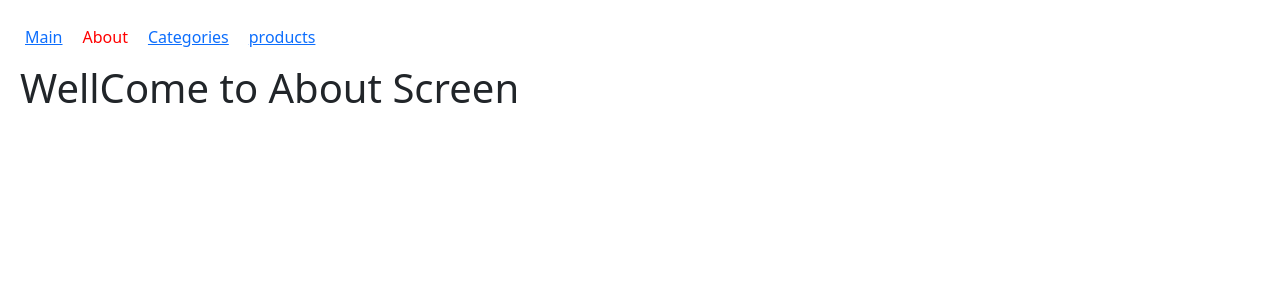
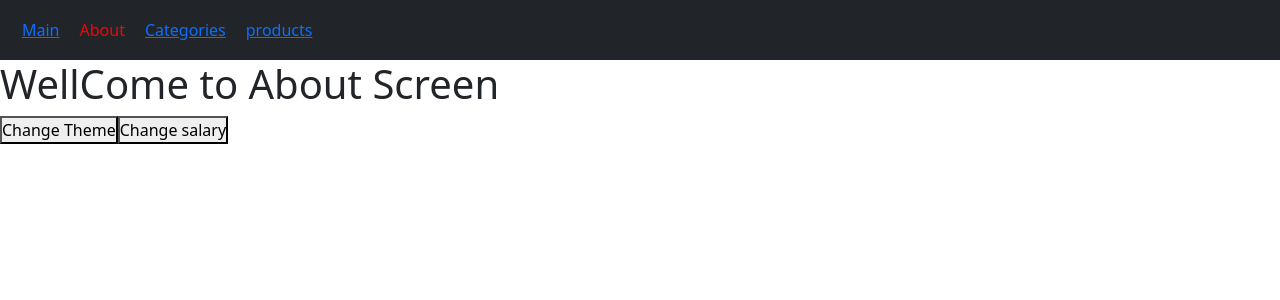
Before and after one commit to yeligandla1208/first-vite-app, a React (Vite) app: page /about in a window 1280 px wide. Shown: the top 300 px of the page. Built offline with nearby package versions, Linux system fonts and the light colour scheme.

Commit message:
state mangement

```diff
--- a/src/components/navigation-bar/nav-bar.jsx
+++ b/src/components/navigation-bar/nav-bar.jsx
@@ -1,25 +1,36 @@
 import { Link, NavLink } from "react-router-dom";
 import "./navbar-css.css"
+import { useContext } from "react";
+import { UserDetails } from "../../navigations/navigation-static";
 
 const NavBar = () => {
+  const {darkTheme} = useContext(UserDetails)
     // const linkStyle = { border:"2px solid black ", color:"red" ,textDecoration:"none", margin:"10px"}
   return (
     <>
-      <ul className="nav">
+
+<nav className={`navbar navbar-expand-sm bg-${darkTheme ? "dark": "light"} navbar-light`}>
+  <div className="container-fluid">
+    <ul className="navbar-nav">
       <li className="nav-item">
         <NavLink to={"/"}>Main</NavLink>
       </li>
       <li className="nav-item">
+
         <NavLink to={"about"}>About</NavLink>
       </li>
       <li className="nav-item">
-          <NavLink to={"category"}>Categories</NavLink>
+
+        <NavLink to={"catagory"}>Categories</NavLink>
       </li>
       <li className="nav-item">
+
         <NavLink to={"products"}>products</NavLink>
       </li>
+    </ul>
+  </div>
+</nav>
 
-      </ul>
     </>
   );
 };
--- a/src/components/navigation-bar/navbar-css.css
+++ b/src/components/navigation-bar/navbar-css.css
@@ -1,10 +1,16 @@
 
 *{
     margin: 0px;
-    padding: 5px;
+    padding: 0px;
 }
 .active{
     color:red;
     text-decoration : none;
     /* margin: 20px; */
+    /* padding:10px */
 }
+.nav-item{
+    padding: 10px;
+
+
+}
--- a/src/navigations/navigation-static.jsx
+++ b/src/navigations/navigation-static.jsx
@@ -8,6 +8,7 @@ import { JeweleryScreen } from "../screens/jewellery-screen";
 import { ElectronicsScreen } from "../screens/electronics-screens";
 import ProductScreen from "../screens/product-screens";
 import ProductDetailScreen from "../screens/product-detail-screen";
+import { createContext, useState } from "react";
 
 
 
@@ -15,11 +16,33 @@ import ProductDetailScreen from "../screens/product-detail-screen";
 
 
 
-
+export const UserDetails = createContext()
 
 
 const NavigationStatic = () => {
+
+    const [username, setUsername] = useState("dev")
+    const [isDark, setIsDark] = useState(true)
+    const [salary, setSalary] = useState(10000)
+
+    const darkHandler = ()=>{
+        setIsDark(!isDark)
+    }
+    const salaryHandler=()=>{
+        setSalary(salary+10000)
+    }
+
+
     return (
+
+        <UserDetails.Provider value={{
+            username:"dev",
+            darkTheme:isDark,
+            salary,
+            darkHandler,
+            salaryHandler
+        }}>
+
         <>
          <NavBar/>
           <Routes>
@@ -49,6 +72,8 @@ const NavigationStatic = () => {
          </Routes>
         </>
 
+        </UserDetails.Provider>
+
 
 
 
--- a/src/screens/about-screens.jsx
+++ b/src/screens/about-screens.jsx
@@ -1,4 +1,7 @@
 // import NavBar from "../components/navigation-bar/nav-bar";
+
+import { useContext } from "react";
+import { UserDetails } from "../navigations/navigation-static";
 
 
 
@@ -10,10 +13,20 @@
 
 
 const AboutScreen = () => {
+
+    const {darkHandler, salaryHandler} = useContext(UserDetails)
+
+    const changeTheme=()=>{
+        darkHandler()
+
+    }
+
     return (
         <>
         {/* <NavBar/> */}
         <h1>WellCome to About Screen</h1>
+        <button onClick={changeTheme} >Change Theme </button>
+        <button onClick={salaryHandler}>Change salary</button>
         </>
      )
 }
--- a/src/screens/home-screen.jsx
+++ b/src/screens/home-screen.jsx
@@ -1,5 +1,7 @@
 // import UseEffectExample3 from "../components/hooks/useEffect/useEffectEx1";
+import { useContext } from "react";
 import UseEffectExample from "../components/hooks/useEffect/useEffectEx1";
+import { UserDetails } from "../navigations/navigation-static";
 // import NavBar from "../components/navigation-bar/nav-bar";
 // import UseEffectExample2 from "../components/hooks/useEffect/useEffectEx2";
 
@@ -11,10 +13,11 @@ import UseEffectExample from "../components/hooks/useEffect/useEffectEx1";
 
 
 const HomeScreen = () => {
+  const{salary}  = useContext(UserDetails)
     return (
         <>
 
-          <h1>Wellcome to HomeScreen</h1>
+          <h1>Wellcome to HomeScreen  {salary}</h1>
           <UseEffectExample/>
         </>
      );
--- a/src/screens/product-screens.jsx
+++ b/src/screens/product-screens.jsx
@@ -1,11 +1,20 @@
 
 
 import axios from "axios"
-import React, { useEffect, useState } from "react"
+import React, { useContext, useEffect, useState } from "react"
 import { Link } from "react-router-dom"
+import { UserDetails } from "../navigations/navigation-static"
 
 
 function ProductScreen(){
+
+    const {username} = useContext(UserDetails)
+
+
+    console.log(username, "globeldata");
+
+
+
     const [products, setProducts] = useState([])
 
 
@@ -26,6 +35,7 @@ function ProductScreen(){
 
     return(
         <>
+        <h3>good after noon {username}!!!</h3>
           <h1>Product Screen</h1>
 
 
```
Lines whose indentation alone changed are shown as unchanged.
